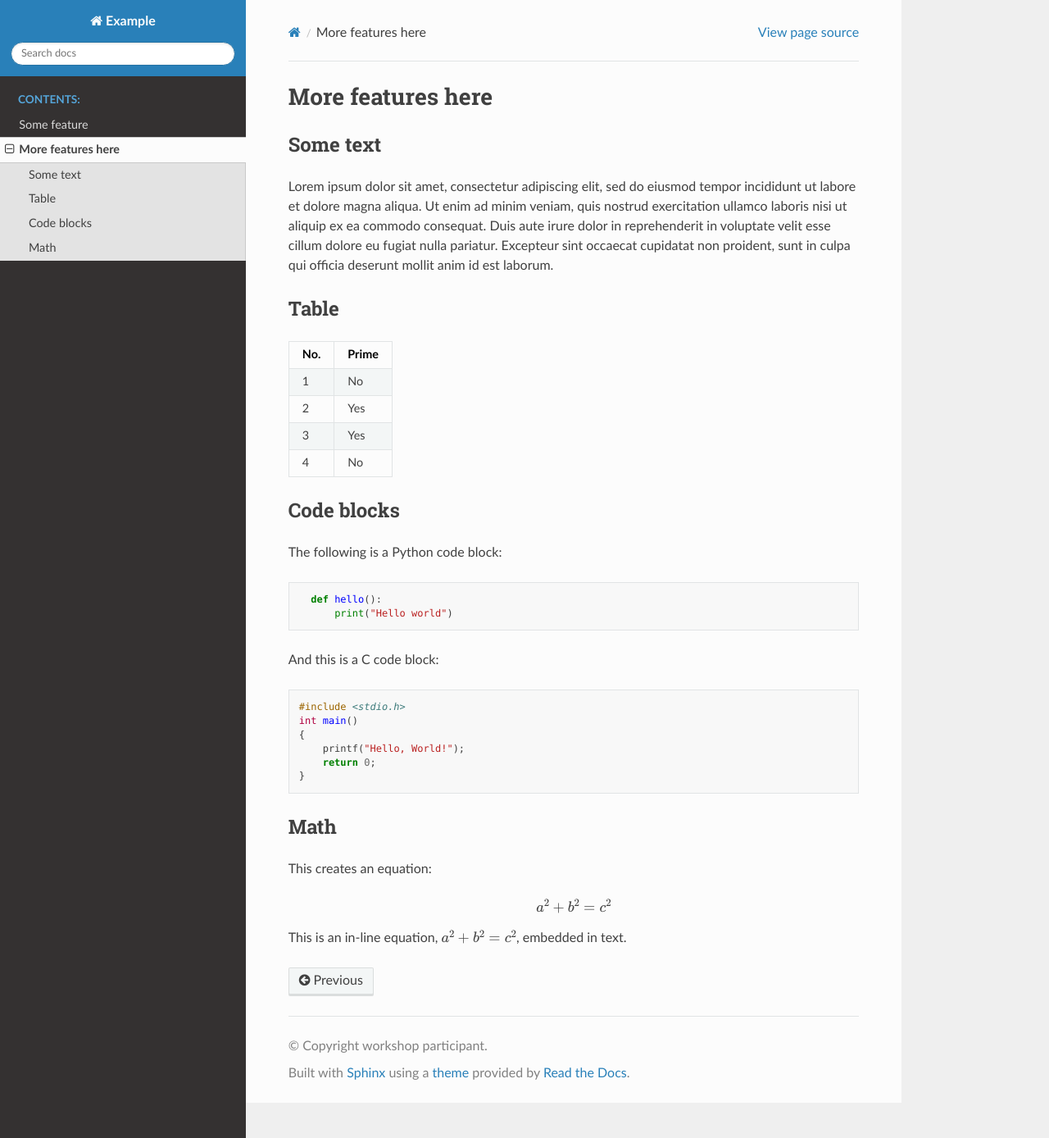
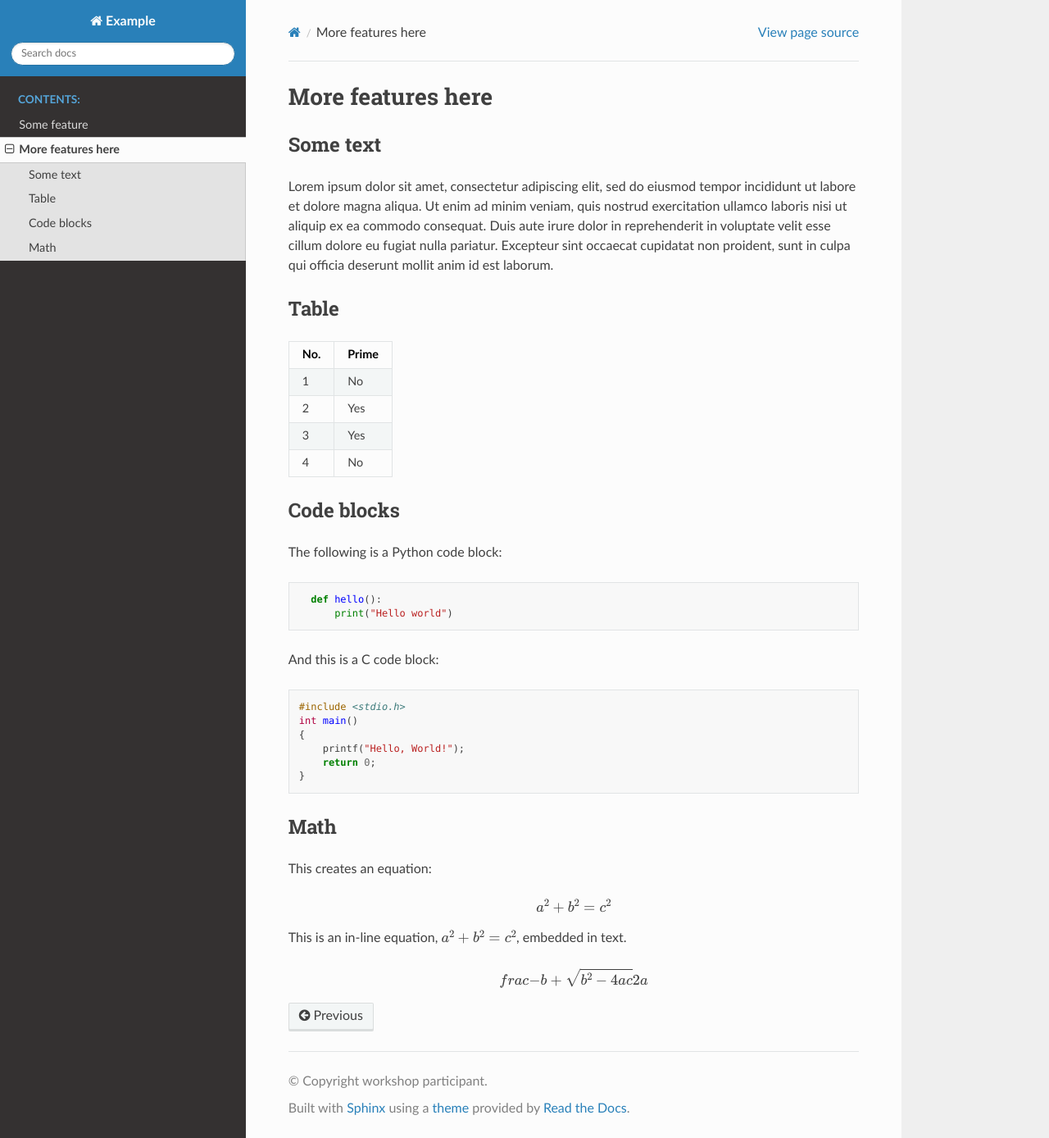
Before and after one commit to hugligit/documentation-example, a Sphinx documentation site: the page built from doc/another-feature.md, in a window 1280 px wide and 1388 px high. Shown: the whole window at 82% size. Built offline with Sphinx 7.4.7 and the Read the Docs theme 3.1.0, drawn with Linux system fonts in a browser that asks for light colours.

Commit message:
made my own changes

````diff
--- a/doc/another-feature.md
+++ b/doc/another-feature.md
@@ -49,3 +49,7 @@ a^2 + b^2 = c^2
 ```
 
 This is an in-line equation, {math}`a^2 + b^2 = c^2`, embedded in text.
+
+```{math}
+frac{-b + \sqrt{b^2 - 4ac}}{2a}
+```
````
